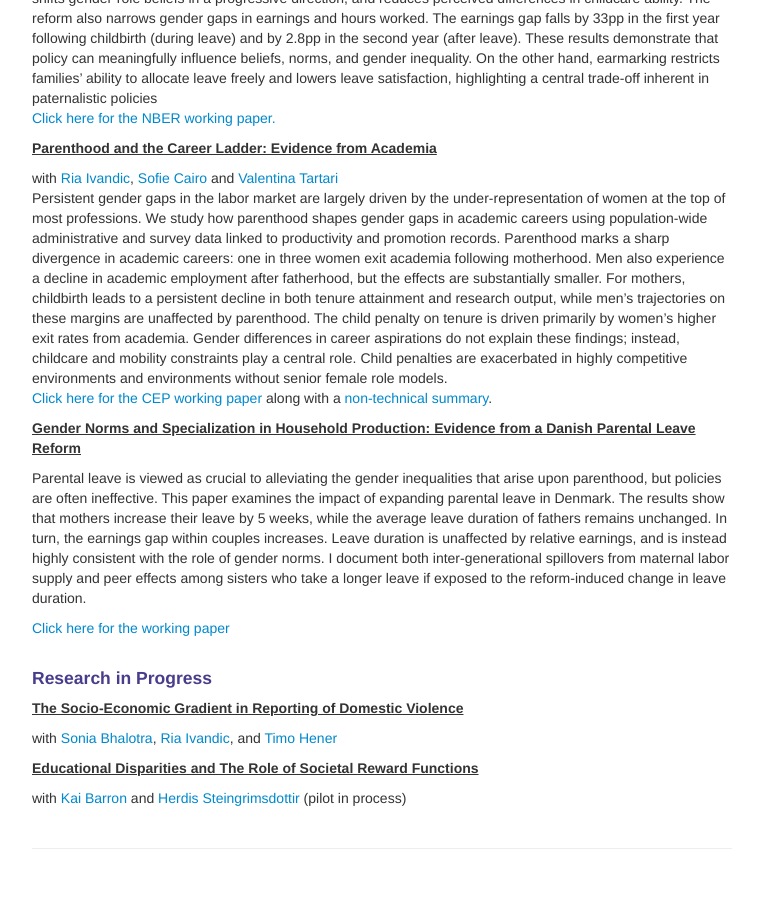
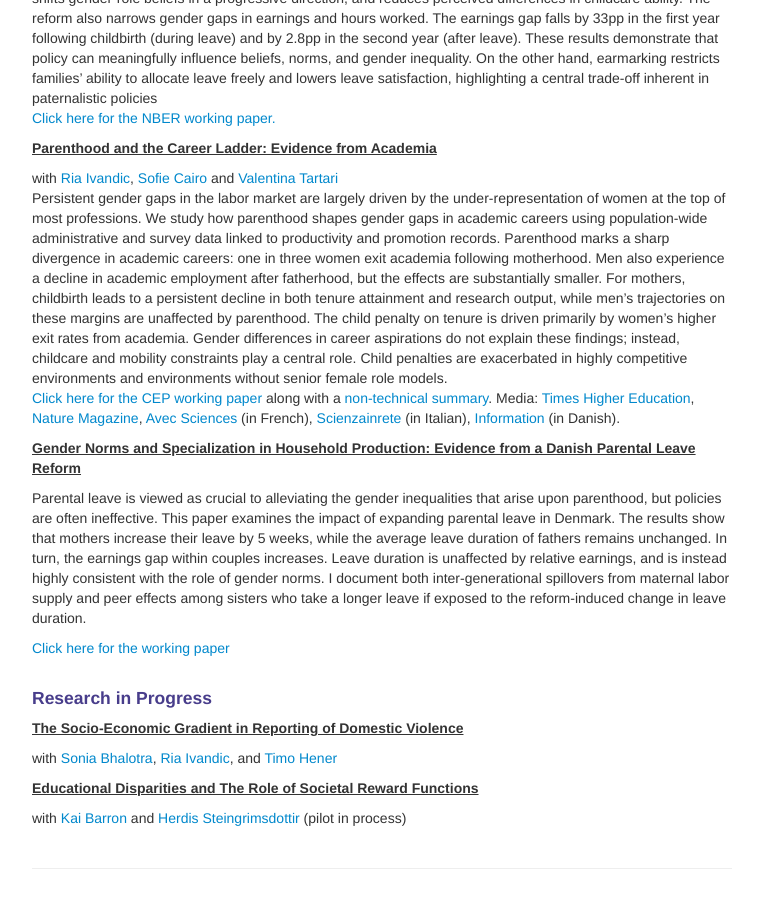
Before and after one commit to annesophielassen/annesophielassen.github.io, a Jekyll site: the page built from pages/research.md, in a window 1280 px wide and 900 px high, scrolled down 1034 px. Shown: the whole window, without its empty margins (258-1018 px from the left). Built offline with Jekyll 4.4.1, drawn with Linux system fonts in a browser that asks for light colours.

Commit message:
Update research.md

```diff
--- a/pages/research.md
+++ b/pages/research.md
@@ -38,6 +38,7 @@ We study whether policy can shift gendered beliefs, norms, and labor market outc
 with <a href="https://sites.google.com/site/riaivandic/home"> Ria Ivandic</a>, <a href="https://sites.google.com/view/sofiecairo"> Sofie Cairo</a> and <a href="https://research.hhs.se/esploro/profile/valentina_tartari/overview"> Valentina Tartari</a> <br>
 Persistent gender gaps in the labor market are largely driven by the under-representation of women at the top of most professions. We study how parenthood shapes gender gaps in academic careers using population-wide administrative and survey data linked to productivity and promotion records. Parenthood marks a sharp divergence in academic careers: one in three women exit academia following motherhood. Men also experience a decline in academic employment after fatherhood, but the effects are substantially smaller. For mothers, childbirth leads to a persistent decline in both tenure attainment and research output, while men’s trajectories on these margins are unaffected by parenthood. The child penalty on tenure is driven primarily by women’s higher exit rates from academia. Gender differences in career aspirations do not explain these findings; instead, childcare and mobility constraints play a central role. Child penalties are exacerbated in highly competitive environments and environments without senior female role models.<br>
 <a href="https://cep.lse.ac.uk/pubs/download/dp2160.pdf"> Click here for the CEP working paper</a> along with a <a href="https://berlinschoolofeconomics.de/insight/parenthood-and-the-academic-career-ladder-1">non-technical summary</a>.
+Media:  <a href="https://www.timeshighereducation.com/news/one-three-women-leave-academia-after-having-children">Times Higher Education</a>,  <a href="https://www.nature.com/articles/d41586-026-00981-3">Nature Magazine</a>,  <a href="https://www.radiofrance.fr/franceculture/podcasts/avec-sciences/une-femme-sur-trois-quitte-la-recherche-academique-apres-avoir-eu-un-enfant-3587972">Avec Sciences</a> (in French),  <a href="https://www.scienzainrete.it/articolo/parit%C3%A0-parole-divario-nei-fatti-peso-della-maternit%C3%A0/patrizia-caraveo/2026-04-04"> Scienzainrete</a> (in Italian), <a href="https://www.information.dk/indland/2026/04/naar-forskere-faar-boern-falder-kvinderne"> Information</a> (in Danish).
 <br>
 
 ##### <u>Gender Norms and Specialization in Household Production: Evidence from a Danish Parental Leave Reform</u>
```
